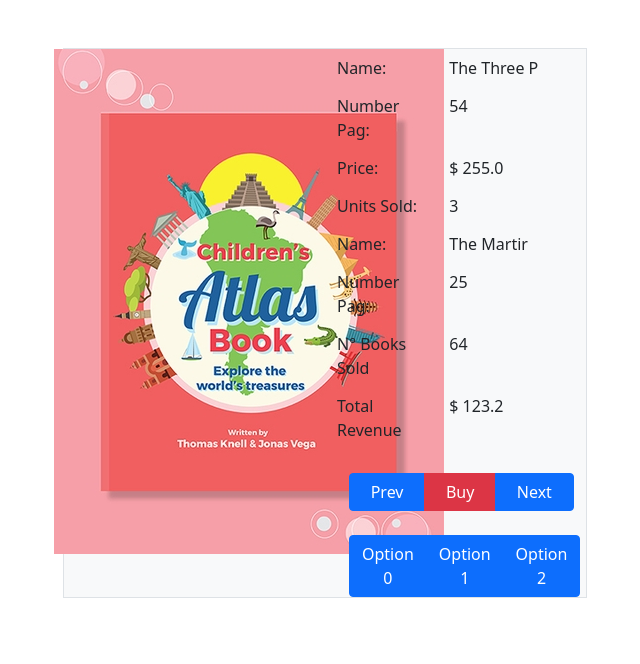
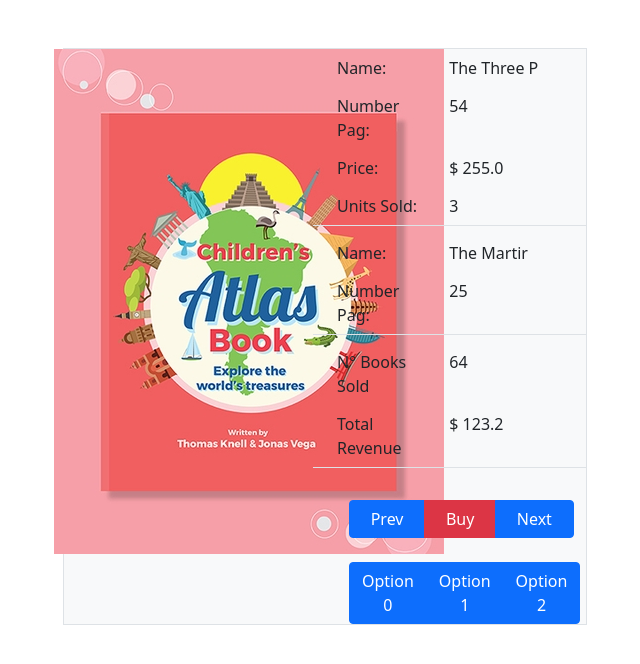
Before and after one commit to Andres6936/ChildrenStories, a React (Create React App) app: page / in a window 1280 px wide. Shown: the top 664 px of the page, without its empty margins (315-955 px from the left). Built offline with nearby package versions, Linux system fonts and the light colour scheme.

Commit message:
Added border in the bottom

```diff
--- a/src/App.js
+++ b/src/App.js
@@ -13,19 +13,19 @@
 
                     <div className='col-6'>
                         <div className='row'>
-                            <form className='row'>
+                            <form className='row mb-2 border-bottom'>
                                 <LabelInline label='Name:' value='The Three Picks'/>
                                 <LabelInline label='Number Pag:' value='54'/>
                                 <LabelInline label='Price:' value='$ 255.0'/>
                                 <LabelInline label='Units Sold:' value='3'/>
                             </form>
 
-                            <form className='row'>
+                            <form className='row mb-2 border-bottom'>
                                 <LabelInline label='Name:' value='The Martir'/>
                                 <LabelInline label='Number Pag:' value='25'/>
                             </form>
 
-                            <form className='row'>
+                            <form className='row mb-2 border-bottom'>
                                 <LabelInline label='N° Books Sold' value='64'/>
                                 <LabelInline label='Total Revenue' value='$ 123.2'/>
                             </form>
```
